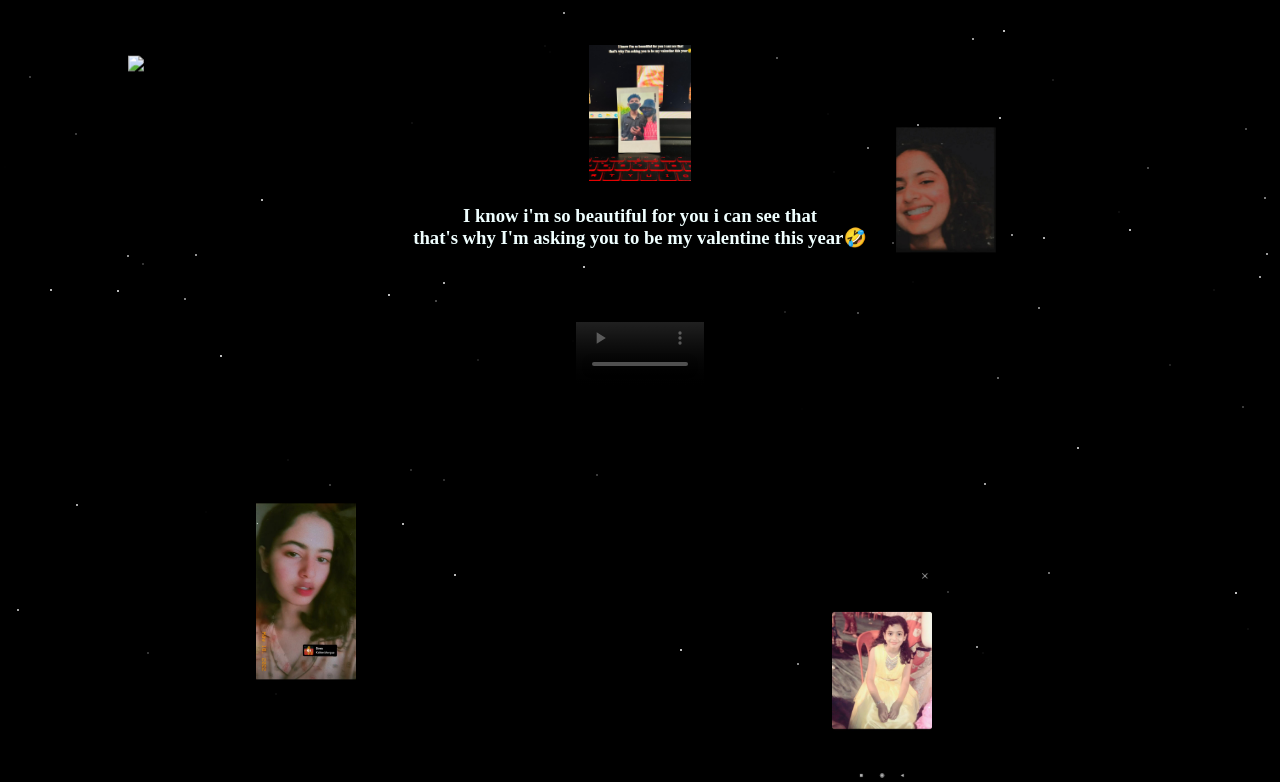
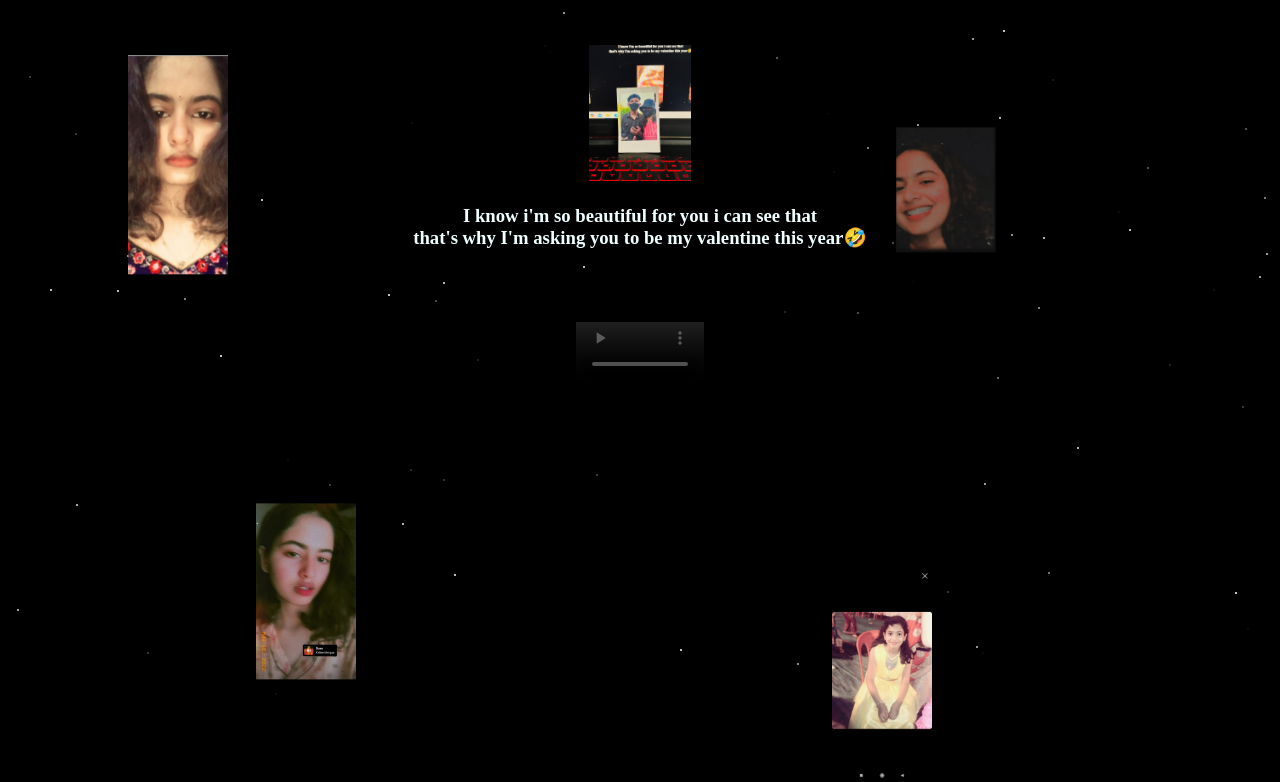
Before and after one commit to Shubham20040608/XD, a plain HTML site: page pv.html in a window 1280 px wide. Shown: the part 100-882 px from the top of the page. Drawn offline with Linux system fonts and the light colour scheme; grey boxes are pictures that could not be loaded.

Commit message:
Update pv.html

```diff
--- a/pv.html
+++ b/pv.html
@@ -67,7 +67,7 @@
  <div id="stars"></div>
 
  <!-- Teddies -->
- <img class="teddy" src="Bhoot" alt="Teddy 1" style="top: 20%; left: 10%;💖">
+ <img class="teddy" src="Bhoot.jpeg" alt="Teddy 1" style="top: 20%; left: 10%;💖">
  <img class="teddy" src="Smile.jpeg" alt="Teddy 2" style="top: 29%; left: 70%;💖">
  <img class="teddy" src="Siren.jpeg" alt="Teddy 3" style="top: 76%; left: 20%;💖">
  <img class="teddy" src="Kid.jpeg" alt="Teddy 4" style="top: 83%; left: 65%;💖">
```
